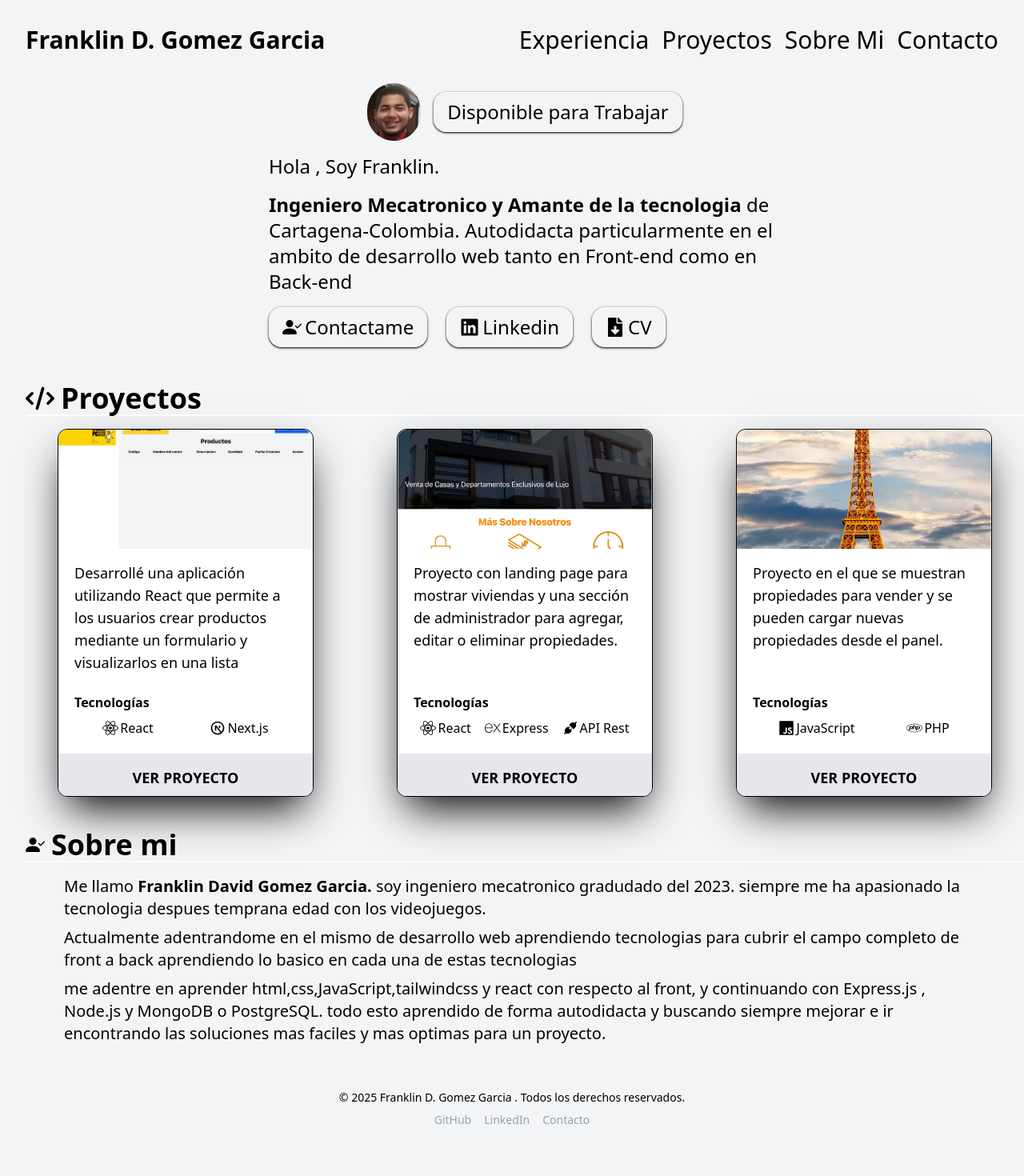
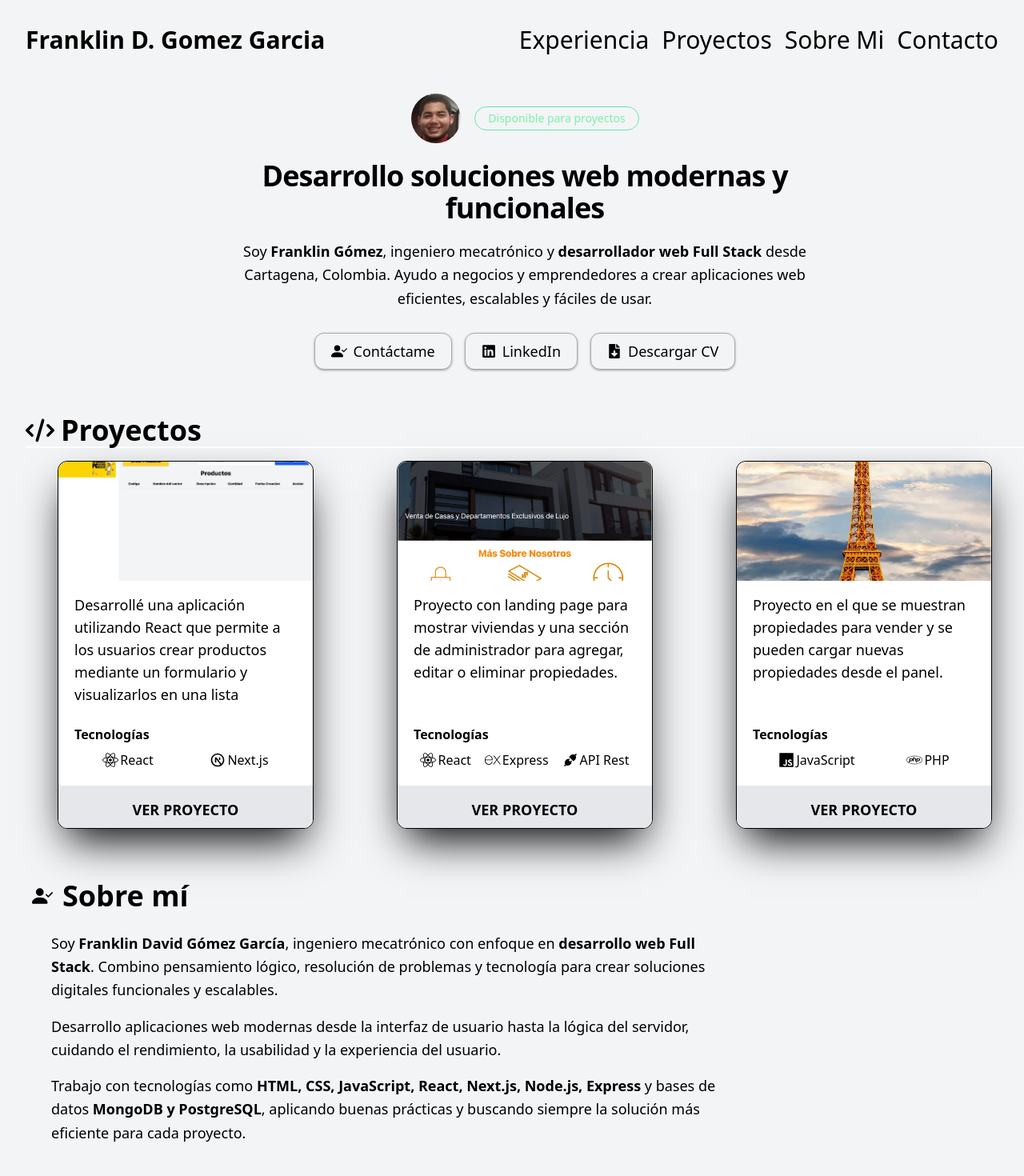
Before and after one commit to Franklin-Gomez/Portafolio, a React (Vite) app: page / in a window 1280 px wide. Shown: the top 1470 px of the page at 80% size. Before the commit the page ends 1442 px from the top, so only its background shows below. Built offline with nearby package versions, Linux system fonts and the light colour scheme.

Commit message:
adaptando portafolio

```diff
--- a/src/components/Aboutmy.tsx
+++ b/src/components/Aboutmy.tsx
@@ -2,26 +2,30 @@ import { BsFillPersonCheckFill } from "react-icons/bs";
 
 export default function Aboutmy() {
     return (
-        <div className="my-2 p-4">
-            <h1 className="font-bold text-4xl mb-4 w-full border-b-2 border-white flex items-center gap-2"><span><BsFillPersonCheckFill size={24} /></span>Sobre mi</h1>
+        <div className="my-6 p-6">
+        <h1 className="font-bold text-4xl mb-6 w-full border-b border-white/10 flex items-center gap-3">
+            <BsFillPersonCheckFill size={26} />
+            Sobre mí
+        </h1>
 
-            <div className="px-12">
-                <p className="mb-2 text-xl">
-                    Me llamo <span className="font-bold"> Franklin David Gomez Garcia. </span>  soy ingeniero mecatronico gradudado del 2023. siempre me ha apasionado
-                    la tecnologia  despues temprana edad con los videojuegos.
-                </p>
+        <div className="px-6 max-w-4xl">
+            <p className="mb-4 text-lg leading-relaxed">
+            Soy <span className="font-bold">Franklin David Gómez García</span>, ingeniero mecatrónico con enfoque en
+            <span className="font-semibold"> desarrollo web Full Stack</span>. Combino pensamiento lógico,
+            resolución de problemas y tecnología para crear soluciones digitales funcionales y escalables.
+            </p>
 
-                <p className="mb-2 text-xl">
-                    Actualmente adentrandome en el mismo de desarrollo web aprendiendo tecnologias para cubrir el campo completo de front a back
-                    aprendiendo lo basico en cada una de estas tecnologias
-                </p>
+            <p className="mb-4 text-lg leading-relaxed">
+            Desarrollo aplicaciones web modernas desde la interfaz de usuario hasta la lógica del servidor,
+            cuidando el rendimiento, la usabilidad y la experiencia del usuario.
+            </p>
 
-                <p className="mb-2 text-xl">
-                    me adentre en aprender html,css,JavaScript,tailwindcss y react con respecto al front, y continuando con Express.js , Node.js y MongoDB o PostgreSQL. todo esto aprendido de forma autodidacta y buscando siempre mejorar e ir encontrando las soluciones mas faciles y mas optimas para un proyecto.
-                </p>
-
-            </div>
-
+            <p className="text-lg leading-relaxed">
+            Trabajo con tecnologías como <span className="font-semibold">HTML, CSS, JavaScript, React, Next.js,
+            Node.js, Express</span> y bases de datos <span className="font-semibold">MongoDB y PostgreSQL</span>,
+            aplicando buenas prácticas y buscando siempre la solución más eficiente para cada proyecto.
+            </p>
+        </div>
         </div>
     )
 }
--- a/src/components/Introduction.tsx
+++ b/src/components/Introduction.tsx
@@ -4,28 +4,81 @@ import { FaFileDownload } from "react-icons/fa";
 
 export default function Introduction() {
     return (
-        <div className="flex justify-center items-center text-2xl">
-            <div className="flex flex-col w-1/2 gap-4 my-5">
-                <div className="flex justify-center items-center gap-4 ">
-                    <img src="/img/sho.jpg" className=" h-18 rounded-full"/>
-                    <a className="border border-white rounded-2xl shadow shadow-black py-2 px-4 hover:font-bold"> Disponible para Trabajar </a>
-                </div>
+        // <div className="flex justify-center items-center text-2xl">
+        //     <div className="flex flex-col w-1/2 gap-4 my-5">
+        //         <div className="flex justify-center items-center gap-4 ">
+        //             <img src="/img/sho.jpg" className=" h-18 rounded-full"/>
+        //             <a className="border border-white rounded-2xl shadow shadow-black py-2 px-4 hover:font-bold"> Disponible para Trabajar </a>
+        //         </div>
 
-                <h1>Hola , Soy Franklin. </h1>
+        //         <h1>Hola , Soy Franklin. </h1>
 
-                <p>
-                    <span className="font-bold">Ingeniero Mecatronico y Amante de la tecnologia </span> de Cartagena-Colombia.
-                    Autodidacta particularmente en el ambito de desarrollo web  tanto en Front-end como en Back-end
-                </p>
+        //         <p>
+        //             <span className="font-bold">Ingeniero Mecatronico y Amante de la tecnologia </span> de Cartagena-Colombia.
+        //             Autodidacta particularmente en el ambito de desarrollo web  tanto en Front-end como en Back-end
+        //         </p>
 
-                <nav className=" flex gap-6">
-                    <a href="mailto:franklin_043097@hotmail.com" className="flex items-center justify-center gap-1 border border-white rounded-2xl shadow shadow-black py-2 px-4 hover:font-bold"> <BsFillPersonCheckFill size={24} /> Contactame </a>
-                    <a href="https://www.linkedin.com/in/franklin-gomez1" className="flex items-center justify-center gap-1 border border-white rounded-2xl shadow shadow-black py-2 px-4 hover:font-bold"> <FaLinkedin /> Linkedin  </a>
-                    <a href="/download/Cv.pdf" className="flex items-center justify-center gap-1 border border-white rounded-2xl shadow shadow-black py-2 px-4 hover:font-bold" download="FranklinGomez_CV"> <FaFileDownload />
-                    CV  </a>
-                </nav>
+        //         <nav className=" flex gap-6">
+        //             <a href="mailto:franklin_043097@hotmail.com" className="flex items-center justify-center gap-1 border border-white rounded-2xl shadow shadow-black py-2 px-4 hover:font-bold"> <BsFillPersonCheckFill size={24} /> Contactame </a>
+        //             <a href="https://www.linkedin.com/in/franklin-gomez1" className="flex items-center justify-center gap-1 border border-white rounded-2xl shadow shadow-black py-2 px-4 hover:font-bold"> <FaLinkedin /> Linkedin  </a>
+        //             <a href="/download/Cv.pdf" className="flex items-center justify-center gap-1 border border-white rounded-2xl shadow shadow-black py-2 px-4 hover:font-bold" download="FranklinGomez_CV"> <FaFileDownload />
+        //             CV  </a>
+        //         </nav>
+        //     </div>
+
+        // </div>
+
+        <div className="flex justify-center items-center text-lg">
+            <div className="flex flex-col w-full max-w-3xl gap-5 my-8 text-center">
+
+            <div className="flex justify-center items-center gap-4">
+                <img
+                    src="/img/sho.jpg"
+                    className="h-16 w-16 rounded-full object-cover border border-white/30"
+                />
+
+                <span className="border border-green-400/60 text-green-300 rounded-full px-4 py-1 text-sm font-medium">
+                    Disponible para proyectos
+                </span>
             </div>
 
+            <h1 className="text-4xl font-bold tracking-tight">
+                Desarrollo soluciones web <span className="text-accent">modernas y funcionales</span>
+            </h1>
+
+            <p className="text-lg leading-relaxed">
+                Soy <span className="font-semibold">Franklin Gómez</span>, ingeniero mecatrónico y
+                <span className="font-semibold"> desarrollador web Full Stack</span> desde Cartagena, Colombia.
+                Ayudo a negocios y emprendedores a crear aplicaciones web eficientes, escalables y fáciles de usar.
+            </p>
+
+            <nav className="flex flex-wrap justify-center gap-4 mt-2">
+                <a
+                    href="mailto:franklin_043097@hotmail.com"
+                    className="flex items-center gap-2 rounded-xl border border-black/30 px-5 py-2 hover:bg-black hover:text-white transition shadow-black/30 shadow"
+                >
+                    <BsFillPersonCheckFill size={20} />
+                    Contáctame
+                </a>
+
+                <a
+                    href="https://www.linkedin.com/in/franklin-gomez1"
+                    target="_blank"
+                    className="flex items-center gap-2 rounded-xl border border-black/30 px-5 py-2 hover:bg-black hover:text-white transition shadow-black/30 shadow"                >
+                    <FaLinkedin />
+                    LinkedIn
+                </a>
+
+                <a
+                    href="/download/Cv.pdf"
+                    download="FranklinGomez_CV"
+                    className="flex items-center gap-2 rounded-xl border border-black/30 px-5 py-2 hover:bg-black hover:text-white transition shadow-black/30 shadow"                >
+                    <FaFileDownload />
+                    Descargar CV
+                </a>
+            </nav>
+
+            </div>
         </div>
 
     )
```
